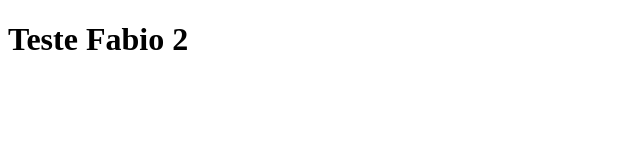
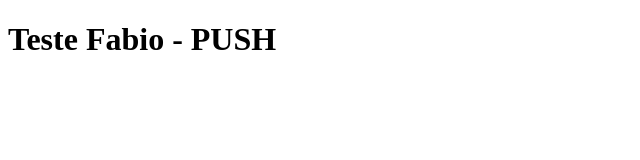
Before and after one commit to fabiogobbi/curso-alura, a plain HTML site: page index.html in a window 1280 px wide. Shown: the whole page, without its empty margins (0-640 px from the left). Drawn offline with Linux system fonts and the light colour scheme.

Commit message:
Teste PUSH

```diff
--- a/index.html
+++ b/index.html
@@ -4,6 +4,6 @@
 	<title>Pagina de Fabio</title>
 </head>
 <body>
-	<h1>Teste Fabio 2</h1>
+	<h1>Teste Fabio - PUSH</h1>
 </body>
 </html>
```
